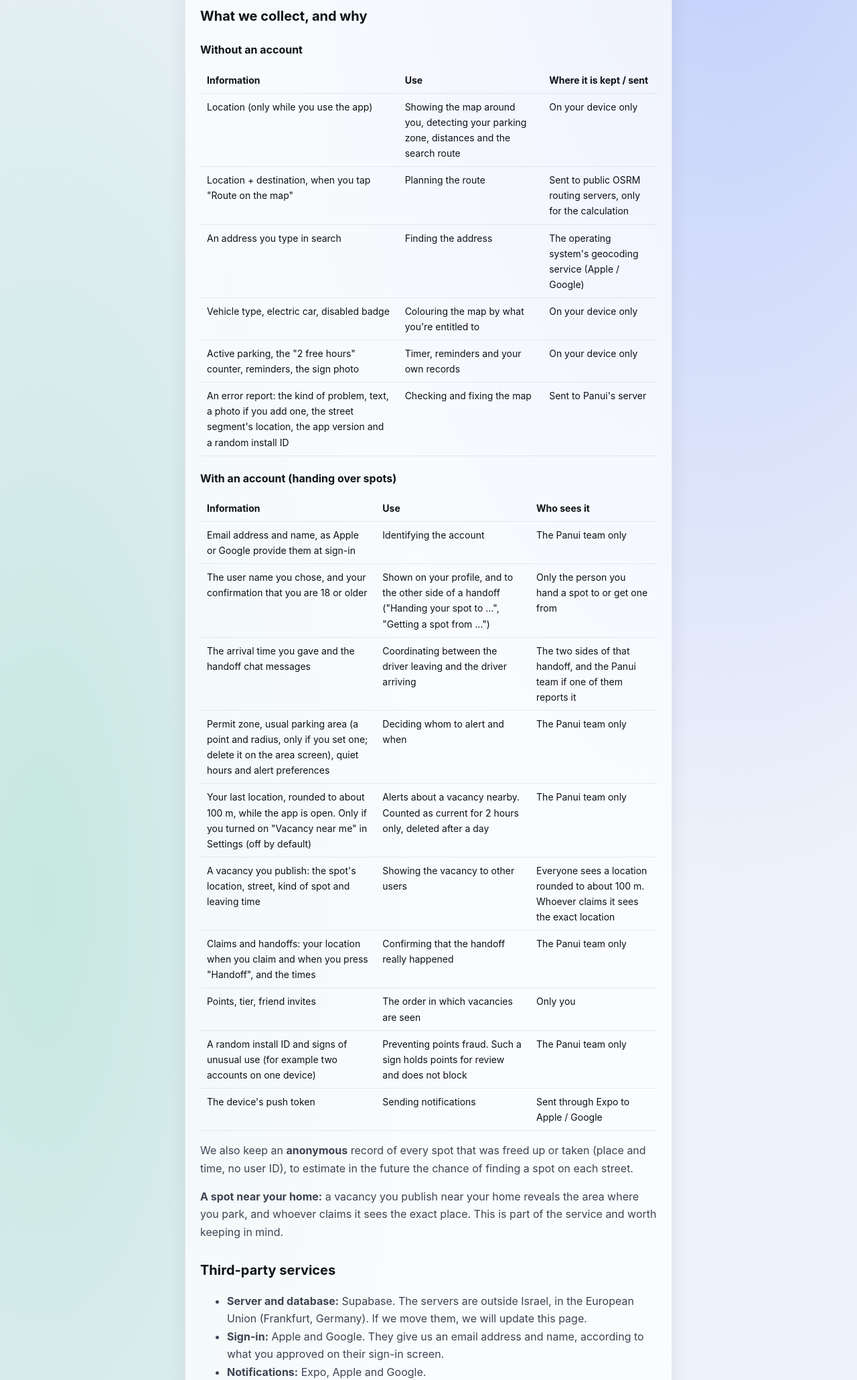
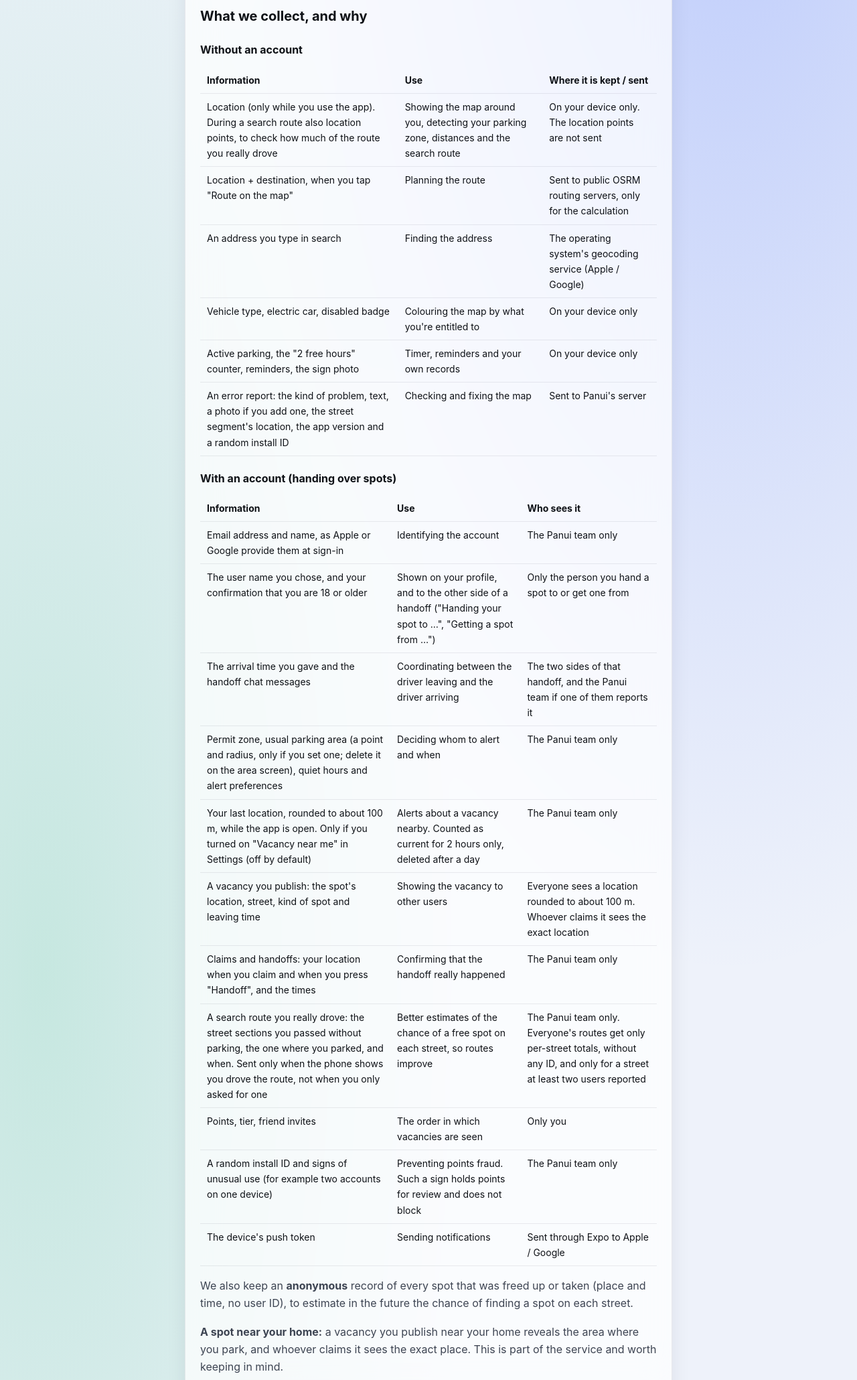
Before and after one commit to HadarDavidson/panui-site, a plain HTML site: page privacy-en.html in a window 1280 px wide. Shown: the part 740-2800 px from the top of the page at 67% size. Drawn offline with Linux system fonts and the light colour scheme.

Commit message:
Privacy policy (en): search route learning (20 Nov 2026)
Updated the last updated date and added details about location data collection and retention periods.

```diff
--- a/privacy-en.html
+++ b/privacy-en.html
@@ -40,7 +40,7 @@ footer { margin-top: 24px; font-size: 13px; color: var(--muted); text-align:cent
 <nav><a href="en.html">Panui</a><a href="privacy-en.html" aria-current=page>Privacy policy</a><a href="terms-en.html">Terms of use</a><a href="privacy.html" hreflang="he">עברית</a></nav>
 <article>
 <h1>Privacy policy: Panui</h1>
-<p><em>Last updated: November 16, 2026</em></p>
+<p><em>Last updated: November 20, 2026</em></p>
 <blockquote>
 <p>Closed trial version. We will update this policy before opening to the public. If this English version and the Hebrew version differ, the Hebrew version applies.</p>
 </blockquote>
@@ -64,9 +64,9 @@ footer { margin-top: 24px; font-size: 13px; color: var(--muted); text-align:cent
 </thead>
 <tbody>
 <tr>
-<td>Location (only while you use the app)</td>
+<td>Location (only while you use the app). During a search route also location points, to check how much of the route you really drove</td>
 <td>Showing the map around you, detecting your parking zone, distances and the search route</td>
-<td>On your device only</td>
+<td>On your device only. The location points are not sent</td>
 </tr>
 <tr>
 <td>Location + destination, when you tap "Route on the map"</td>
@@ -141,6 +141,11 @@ footer { margin-top: 24px; font-size: 13px; color: var(--muted); text-align:cent
 <td>The Panui team only</td>
 </tr>
 <tr>
+<td>A search route you really drove: the street sections you passed without parking, the one where you parked, and when. Sent only when the phone shows you drove the route, not when you only asked for one</td>
+<td>Better estimates of the chance of a free spot on each street, so routes improve</td>
+<td>The Panui team only. Everyone's routes get only per-street totals, without any ID, and only for a street at least two users reported</td>
+</tr>
+<tr>
 <td>Points, tier, friend invites</td>
 <td>The order in which vacancies are seen</td>
 <td>Only you</td>
@@ -195,6 +200,7 @@ footer { margin-top: 24px; font-size: 13px; color: var(--muted); text-align:cent
 <li><strong>Data on your device:</strong> deleting the app deletes it. Ending a parking deletes the car location, the photo and the reminders.</li>
 <li><strong>Retention periods</strong> (automatic deletion once a day):<ul>
 <li>Your last location for "vacancy near me" alerts: deleted after a day.</li>
+<li>Streets from search routes you drove: deleted after 120 days, and at once when you delete your account.</li>
 <li>The exact handoff locations (when claiming and when pressing "Handoff"): deleted 30 days after the handoff ended. The spot's own location is then rounded to about 100 m.</li>
 <li>Handoff chat messages: deleted 30 days after the handoff ended.</li>
 <li>The notification log: deleted after 30 days.</li>
```
